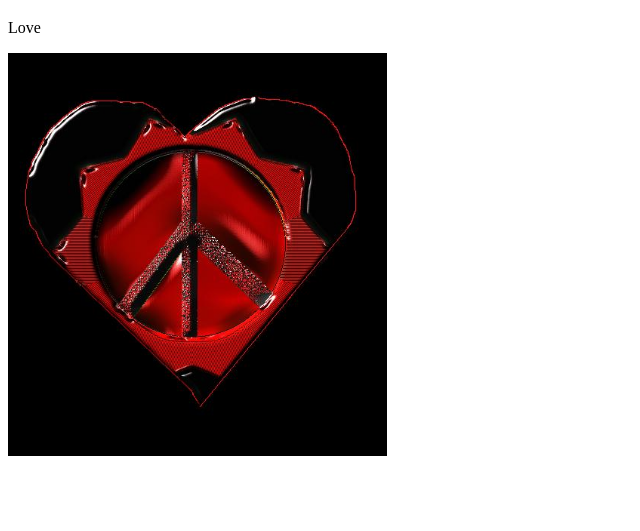
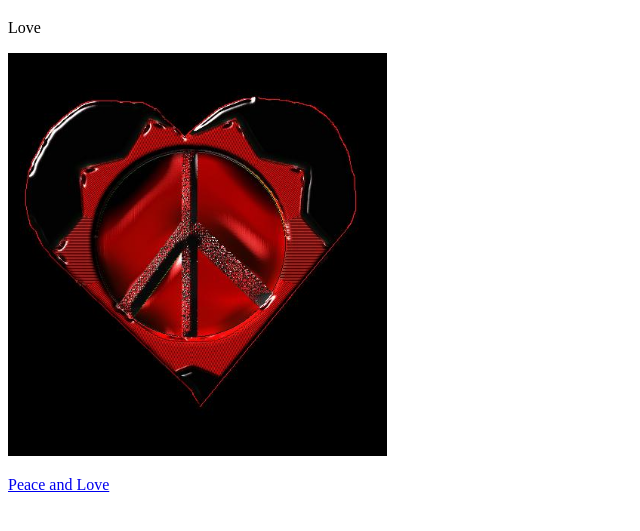
Before and after one commit to donnawaters101/donnawaters101.github.io, a plain HTML site: page mmp100project/index.html in a window 1280 px wide. Shown: the part 61-592 px from the top of the page, without its empty margins (0-640 px from the left). Drawn offline with Linux system fonts and the light colour scheme.

Commit message:
Add files via upload

```diff
--- a/mmp100project/index.html
+++ b/mmp100project/index.html
@@ -16,5 +16,6 @@
         <img id="heart" src="imagesfolder/redheart.jpg" alt="lovers">
         <p class="citiation>"Spread the love and peace." by karen H. nickname.{ pooh} is licensed under CC BY 2.0. To view a copy of this license, visit https://creativecommons.org/licenses/by/2.0/?ref=openverse.
         </p>
+        <a href="page2.html">Peace and Love</a>
     </body>
 </html>
```
Also changed, not shown: mmp100project/page2.html (added).
